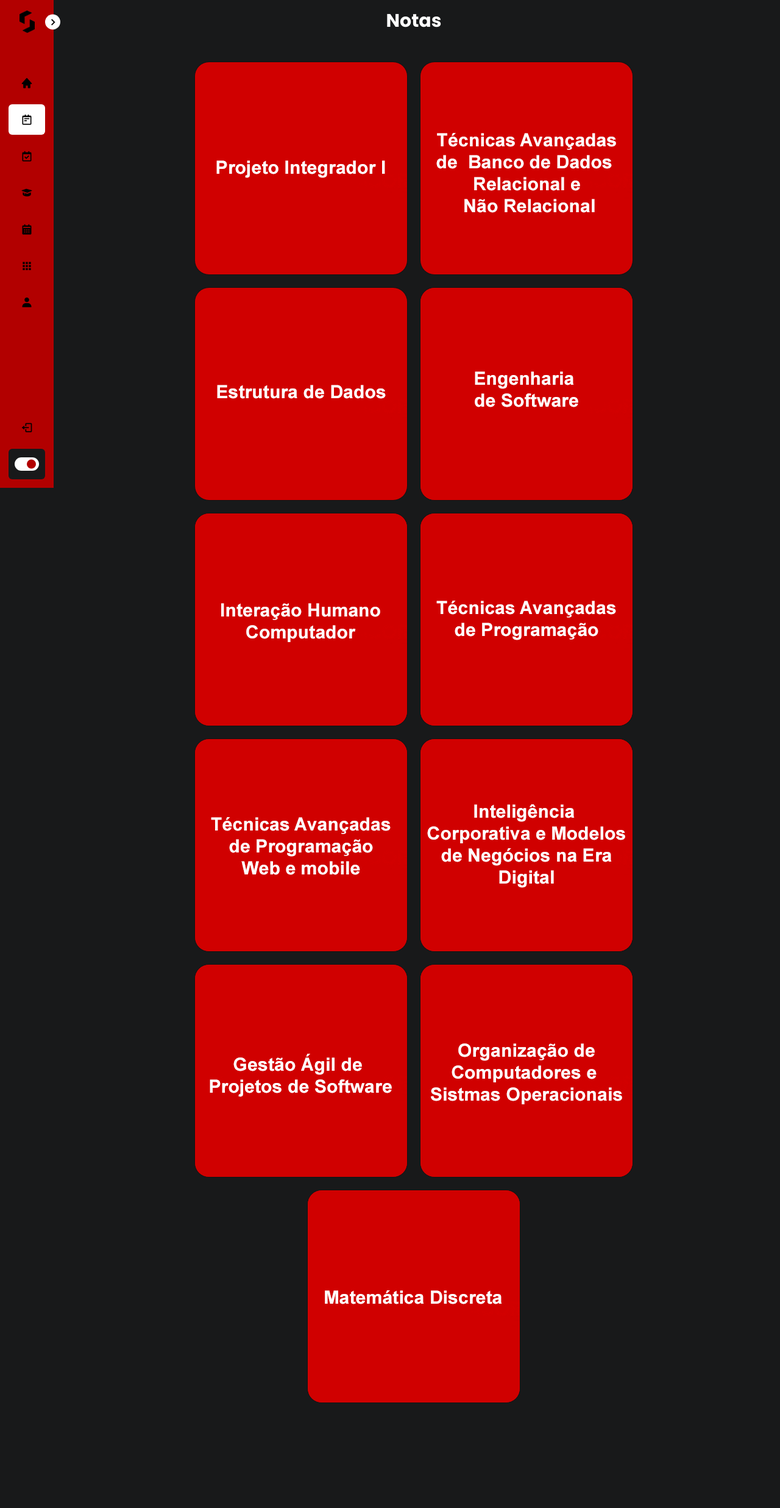
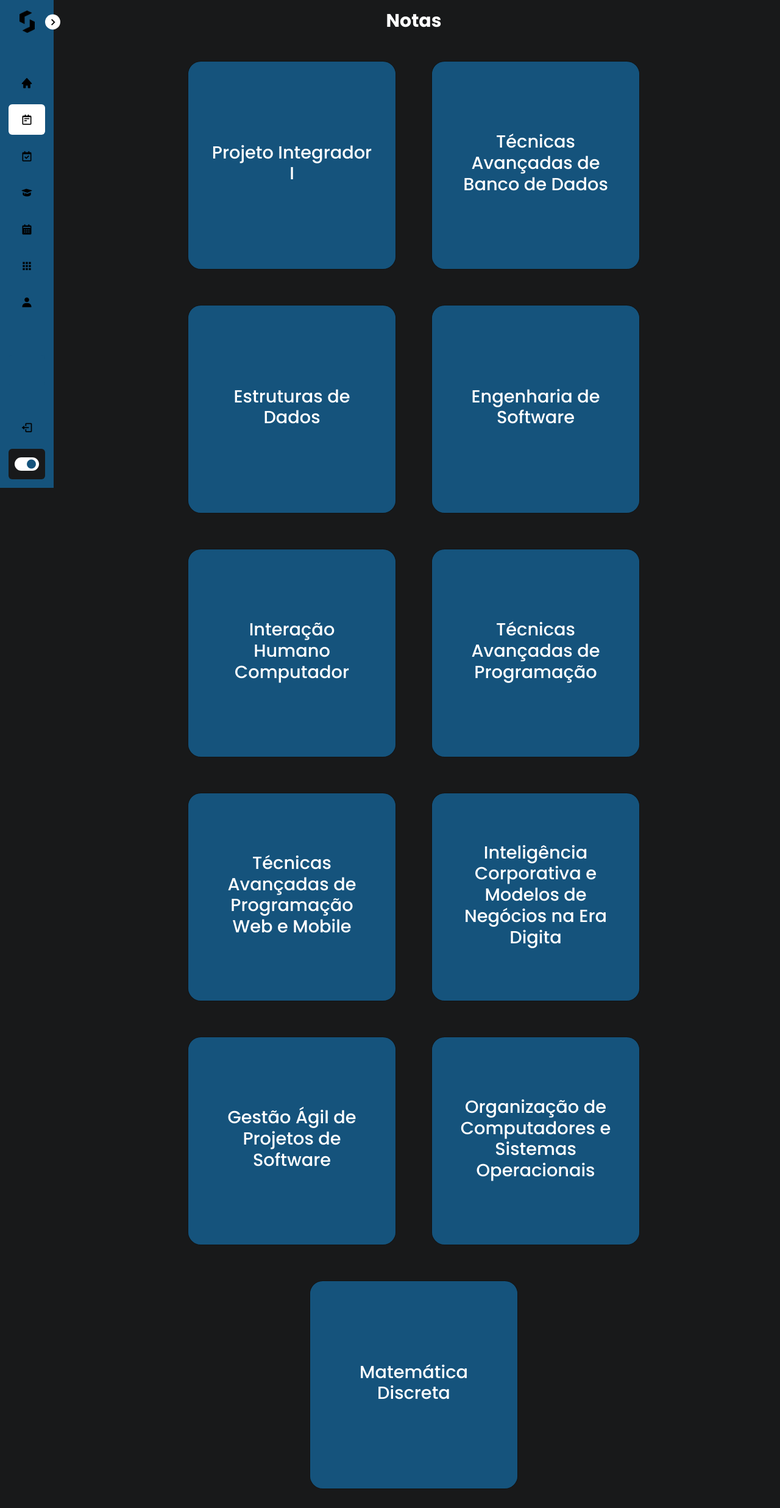
Before and after one commit to LeoMucci/STACv2, a PHP site: page /Notas/index.html in a window 1280 px wide. Shown: the whole page at 61% size. Before the commit the page ends 2300 px from the top, so only its background shows below. Run offline with PHP 8.4, Linux system fonts and the light colour scheme.

Commit message:
notas 100% responsivo

```diff
--- a/Aluno/Calendario/style.css
+++ b/Aluno/Calendario/style.css
@@ -11,7 +11,7 @@
 :root {
   /* ===== Colors ===== */
   --body-color: #E4E9F7;
-  --sidebar-color: #B20000;
+  --sidebar-color: #15537C;
   --primary-color: #ffffff;
   --primary-color-light: #F6F5FF;
   --toggle-color: #DDD;
@@ -39,7 +39,7 @@
 
 body.dark {
   --body-color: #18191a;
-  --sidebar-color: #B20000;
+  --sidebar-color: #15537C;
   --primary-color: #ffffff;
   --primary-color-light: #18191a;
   --toggle-color: #fff;
--- a/Aluno/Faltas/style.css
+++ b/Aluno/Faltas/style.css
@@ -11,7 +11,7 @@
 :root {
   /* ===== Colors ===== */
   --body-color: #E4E9F7;
-  --sidebar-color: #B20000;
+  --sidebar-color: #15537C;
   --primary-color: #ffffff;
   --primary-color-light: #F6F5FF;
   --toggle-color: #DDD;
@@ -39,7 +39,7 @@
 
 body.dark {
   --body-color: #18191a;
-  --sidebar-color: #B20000;
+  --sidebar-color: #15537C;
   --primary-color: #ffffff;
   --primary-color-light: #18191a;
   --toggle-color: #fff;
--- a/Aluno/Historico/style.css
+++ b/Aluno/Historico/style.css
@@ -11,7 +11,7 @@
 :root {
   /* ===== Colors ===== */
   --body-color: #E4E9F7;
-  --sidebar-color: #B20000;
+  --sidebar-color: #15537C;
   --primary-color: #ffffff;
   --primary-color-light: #F6F5FF;
   --toggle-color: #DDD;
@@ -39,7 +39,7 @@
 
 body.dark {
   --body-color: #18191a;
-  --sidebar-color: #B20000;
+  --sidebar-color: #15537C;
   --primary-color: #ffffff;
   --primary-color-light: #18191a;
   --toggle-color: #fff;
--- a/Aluno/Home/style.css
+++ b/Aluno/Home/style.css
@@ -11,7 +11,7 @@
 :root {
   /* ===== Colors ===== */
   --body-color: #E4E9F7;
-  --sidebar-color: #B20000;
+  --sidebar-color: #15537C;
   --primary-color: #ffffff;
   --primary-color-light: #F6F5FF;
   --toggle-color: #DDD;
@@ -39,7 +39,7 @@
 
 body.dark {
   --body-color: #18191a;
-  --sidebar-color: #B20000;
+  --sidebar-color: #15537C;
   --primary-color: #ffffff;
   --primary-color-light: #18191a;
   --toggle-color: #fff;
--- a/Aluno/Horario/style.css
+++ b/Aluno/Horario/style.css
@@ -11,7 +11,7 @@
 :root {
   /* ===== Colors ===== */
   --body-color: #E4E9F7;
-  --sidebar-color: #B20000;
+  --sidebar-color: #15537C;
   --primary-color: #ffffff;
   --primary-color-light: #F6F5FF;
   --toggle-color: #DDD;
@@ -39,7 +39,7 @@
 
 body.dark {
   --body-color: #18191a;
-  --sidebar-color: #B20000;
+  --sidebar-color: #15537C;
   --primary-color: #ffffff;
   --primary-color-light: #18191a;
   --toggle-color: #fff;
--- a/Aluno/Notas/index.html
+++ b/Aluno/Notas/index.html
@@ -184,13 +184,18 @@
 
             <div class="card-container">
                 <div class="card">
-                    <div class="img-content">
-                        <img src="./images/PROJETO INTEGRADORe.jpg">
+                    <div class="materia">
+
+                        <div class="nomes">
+                            <h1>Projeto Integrador I</h1>
+                        </div>
+
                     </div>
+
                     <div class="content">
 
                         <div class="card-title"></div>
-                        <h4>Projeto Integrador I</h4>
+                        <h5>Projeto Integrador I</h5>
 
                         <div class="card-info">
                             <p>Media final: **</p>
@@ -239,13 +244,17 @@
 
         <div class="card-container">
             <div class="card">
-                <div class="img-content">
-                    <img src="./images/BD.jpg">
+                <div class="materia">
+
+                    <div class="nomes">
+                        <h1>Técnicas Avançadas de Banco de Dados</h1>
+                    </div>
+
                 </div>
                 <div class="content">
 
                     <div class="card-title"></div>
-                    <h4>Técnicas Avançadas de Banco de Dados</h4>
+                    <h5>Técnicas Avançadas de Banco de Dados</h5>
 
                     <div class="card-info">
                         <p>Media final: **</p>
@@ -292,13 +301,16 @@
 
         <div class="card-container">
             <div class="card">
-                <div class="img-content">
-                    <img src="./images/Estrutura.jpg">
+                <div class="materia">
+
+                    <div class="nomes">
+                        <h1>Estruturas de Dados</h1>
+                    </div>
+
                 </div>
                 <div class="content">
-
                     <div class="card-title"></div>
-                    <h4>Estruturas de Dados</h4>
+                    <h5>Estruturas de Dados</h5>
 
                     <div class="card-info">
                         <p>Media final: **</p>
@@ -345,13 +357,17 @@
 
         <div class="card-container">
             <div class="card">
-                <div class="img-content">
-                    <img src="./images/eng.jpg">
+                <div class="materia">
+
+                    <div class="nomes">
+                        <h1>Engenharia de Software</h1>
+                    </div>
+
                 </div>
                 <div class="content">
 
                     <div class="card-title"></div>
-                    <h4>Engenharia de Software</h4>
+                    <h5>Engenharia de Software</h5>
 
                     <div class="card-info">
                         <p>Media final: **</p>
@@ -399,13 +415,17 @@
 
         <div class="card-container">
             <div class="card">
-                <div class="img-content">
-                    <img src="./images/ihc.jpg">
+                <div class="materia">
+
+                    <div class="nomes">
+                        <h1>Interação Humano Computador</h1>
+                    </div>
+
                 </div>
                 <div class="content">
 
                     <div class="card-title"></div>
-                    <h4>Interação Humano Computador</h4>
+                    <h5>Interação Humano Computador</h5>
 
                     <div class="card-info">
                         <p>Media final: **</p>
@@ -453,13 +473,17 @@
 
         <div class="card-container">
             <div class="card">
-                <div class="img-content">
-                    <img src="images/tecavc.jpg">
+                <div class="materia">
+
+                    <div class="nomes">
+                        <h1>Técnicas Avançadas de Programação</h1>
+                    </div>
+
                 </div>
                 <div class="content">
 
                     <div class="card-title"></div>
-                    <h4>Técnicas Avançadas de Programação</h4>
+                    <h5>Técnicas Avançadas de Programação</h5>
 
                     <div class="card-info">
                         <p>Media final: **</p>
@@ -507,13 +531,17 @@
 
         <div class="card-container">
             <div class="card">
-                <div class="img-content">
-                    <img src="./images/tecavcwm.jpg">
+                <div class="materia">
+
+                    <div class="nomes">
+                        <h1>Técnicas Avançadas de Programação Web e Mobile</h1>
+                    </div>
+
                 </div>
                 <div class="content">
 
                     <div class="card-title"></div>
-                    <h4>Técnicas Avançadas de Programação Web e Mobile</h4>
+                    <h5>Técnicas Avançadas de Programação Web e Mobile</h5>
 
                     <div class="card-info">
                         <p>Media final: **</p>
@@ -561,13 +589,17 @@
 
         <div class="card-container">
             <div class="card">
-                <div class="img-content">
-                    <img src="./images/intel.jpg">
+                <div class="materia">
+
+                    <div class="nomes">
+                        <h1>Inteligência Corporativa e Modelos de Negócios na Era Digita</h1>
+                    </div>
+
                 </div>
                 <div class="content">
 
                     <div class="card-title"></div>
-                    <h4>Inteligência Corporativa e Modelos de Negócios na Era Digita</h4>
+                    <h5>Inteligência Corporativa e Modelos de Negócios na Era Digita</h5>
 
                     <div class="card-info">
                         <p>Media final: **</p>
@@ -615,13 +647,17 @@
 
         <div class="card-container">
             <div class="card">
-                <div class="img-content">
-                    <img src="./images/agil.jpg">
+                <div class="materia">
+
+                    <div class="nomes">
+                        <h1>Gestão Ágil de Projetos de Software</h1>
+                    </div>
+
                 </div>
                 <div class="content">
 
                     <div class="card-title"></div>
-                    <h4>Gestão Ágil de Projetos de Software</h4>
+                    <h5>Gestão Ágil de Projetos de Software</h5>
 
                     <div class="card-info">
                         <p>Media final: **</p>
@@ -669,13 +705,17 @@
 
         <div class="card-container">
             <div class="card">
-                <div class="img-content">
-                    <img src="./images/osco.jpg" alt="">
+                <div class="materia">
+
+                    <div class="nomes">
+                        <h1>Organização de Computadores e Sistemas Operacionais</h1>
+                    </div>
+
                 </div>
                 <div class="content">
 
                     <div class="card-title"></div>
-                    <h4>Organização de Computadores e Sistemas Operacionais</h4>
+                    <h5>Organização de Computadores e Sistemas Operacionais</h5>
 
                     <div class="card-info">
                         <p>Media final: **</p>
@@ -723,13 +763,17 @@
 
         <div class="card-container">
             <div class="card">
-                <div class="img-content">
-                    <img src="./images/mat.jpg" alt="">
+                <div class="materia">
+
+                    <div class="nomes">
+                        <h1>Matemática Discreta</h1>
+                    </div>
+
                 </div>
                 <div class="content">
 
                     <div class="card-title"></div>
-                    <h4>Matemática Discreta</h4>
+                    <h5>Matemática Discreta</h5>
 
                     <div class="card-info">
                         <p>Media final: **</p>
--- a/Aluno/Notas/style.css
+++ b/Aluno/Notas/style.css
@@ -11,7 +11,7 @@
 :root {
   /* ===== Colors ===== */
   --body-color: #E4E9F7;
-  --sidebar-color: #B20000;
+  --sidebar-color: #15537C;
   --primary-color: #ffffff;
   --primary-color-light: #F6F5FF;
   --toggle-color: #DDD;
@@ -39,7 +39,7 @@
 
 body.dark {
   --body-color: #18191a;
-  --sidebar-color: #B20000;
+  --sidebar-color: #15537C;
   --primary-color: #ffffff;
   --primary-color-light: #18191a;
   --toggle-color: #fff;
@@ -591,8 +591,8 @@
 }
 
 .card-container {
-    width: 350px;
-    height: 350px;
+    width: 380px;
+    height: 380px;
     position: relative;
     border-radius: 10px;
     transition: all 1s;
@@ -635,6 +635,34 @@
 
   }
 
+  .card .materia{
+    width: 100%;
+    height: 100%;
+    display: flex;
+    align-items: center;
+    justify-content: center;
+    background: var(--sidebar-color);
+    transition: scale 0.6s, rotate 0.6s, filter 1s;
+  }
+
+.nomes{
+
+  background-color: #15537C;
+  width: 300px;
+  height: 100%;
+  display: flex;
+  align-items: center;
+  justify-content: center;
+
+}
+
+.nomes h1{
+
+  color: white;
+ font-size:xx-large
+
+}
+
  .h3 {
     color: white;
 
@@ -701,7 +759,7 @@
     .grid {
       display: flex;
     gap: 20px;
-    padding: 20px;
+
     margin: auto;
     justify-content: center;
     flex-wrap: wrap;
```
Also changed, not shown: other parts of Aluno/Notas/style.css (+42 -2 lines).
